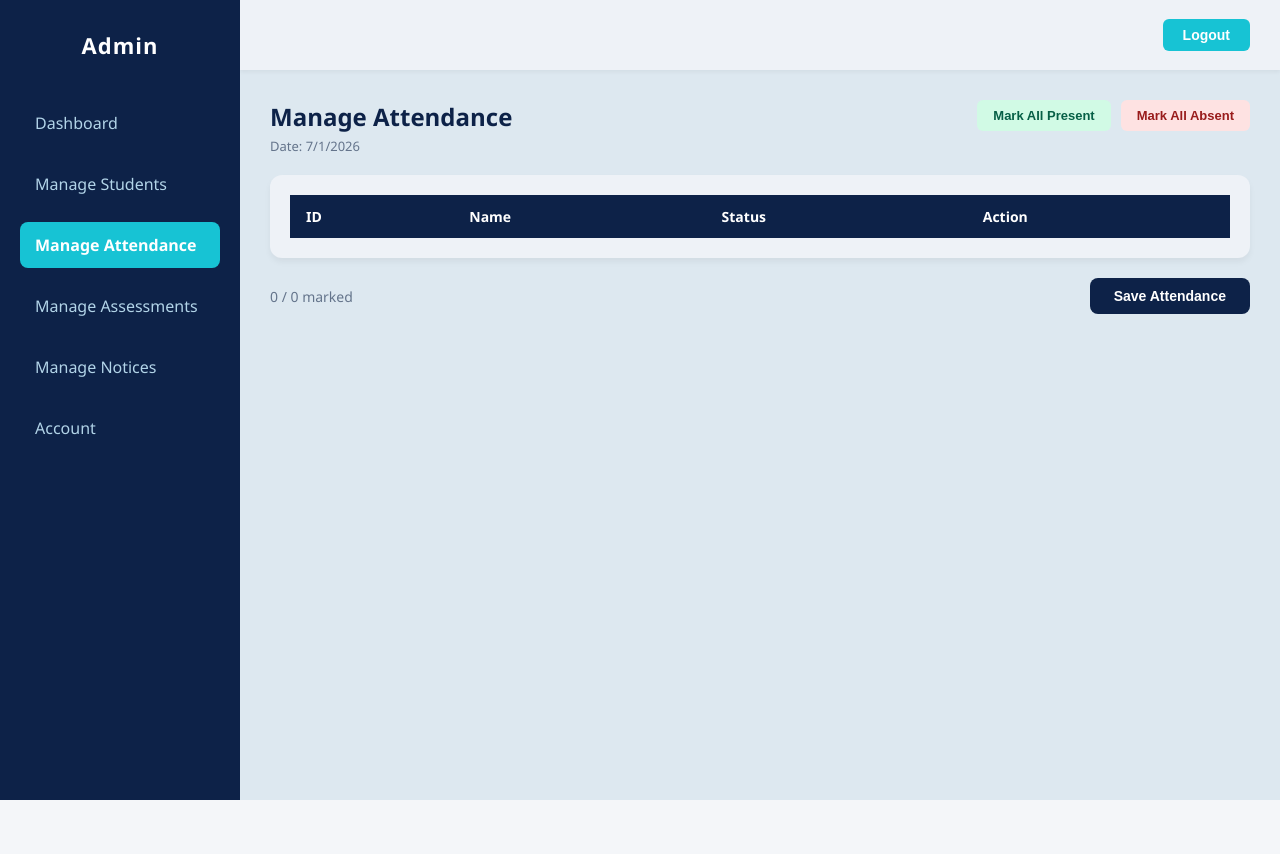
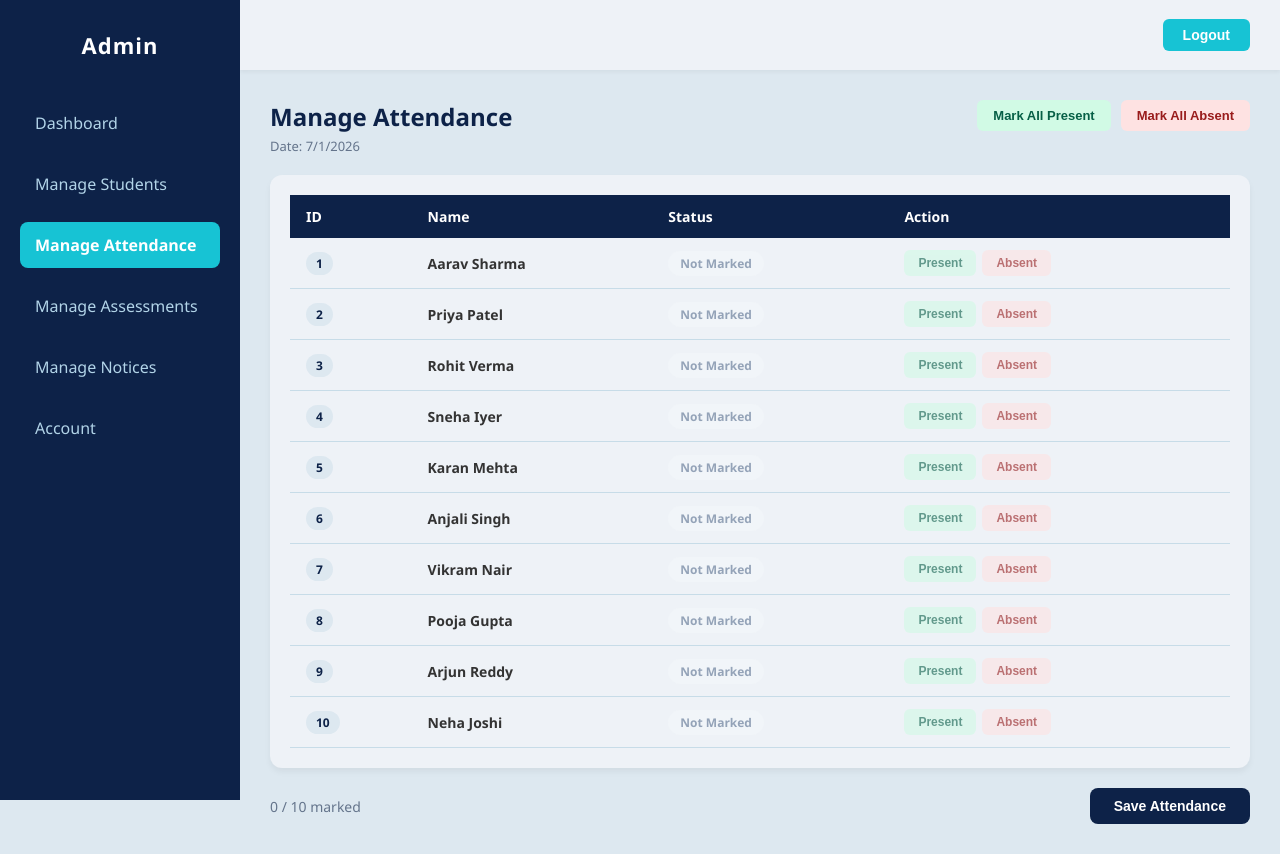
Before and after one commit to RajHarsh03/Student-Management-System-Angular, an Angular app in the folder student-management-system/: page /admin/attendance in a window 1280 px wide. Before the commit the page ends 800 px from the top, so only its background shows below. Built offline with nearby package versions, Linux system fonts and the light colour scheme; data requests are answered from the project's data file; sample sign-in values are in the browser's storage.

Commit message:
feat(dashboards): refactor admin attendance and student assessments UI

```diff
--- a/student-management-system/src/app/dashboard/admin-attendance/admin-attendance.ts
+++ b/student-management-system/src/app/dashboard/admin-attendance/admin-attendance.ts
@@ -1,8 +1,7 @@
-import { Component, OnInit } from '@angular/core';
+import { Component } from '@angular/core';
 import { CommonModule } from '@angular/common';
 import { RouterLink } from '@angular/router';
 import { AuthService } from '../../auth/auth.service';
-import { StudentService } from '../../services/student.service';
 
 interface AttendanceRow {
   id: string;
@@ -17,21 +16,25 @@ interface AttendanceRow {
   templateUrl: './admin-attendance.html',
   styleUrls: ['./admin-attendance.css']
 })
-export class AdminAttendanceComponent implements OnInit {
+export class AdminAttendanceComponent {
 
   today: string = new Date().toLocaleDateString();
-  rows: AttendanceRow[] = [];
   saved: boolean = false;
 
-  constructor(private authService: AuthService, private studentService: StudentService) {}
+  rows: AttendanceRow[] = [
+    { id: '1',  name: 'Aarav Sharma',  status: null },
+    { id: '2',  name: 'Priya Patel',   status: null },
+    { id: '3',  name: 'Rohit Verma',   status: null },
+    { id: '4',  name: 'Sneha Iyer',    status: null },
+    { id: '5',  name: 'Karan Mehta',   status: null },
+    { id: '6',  name: 'Anjali Singh',  status: null },
+    { id: '7',  name: 'Vikram Nair',   status: null },
+    { id: '8',  name: 'Pooja Gupta',   status: null },
+    { id: '9',  name: 'Arjun Reddy',   status: null },
+    { id: '10', name: 'Neha Joshi',    status: null },
+  ];
 
-  ngOnInit(): void {
-    this.studentService.getStudents().subscribe({
-      next: students => {
-        this.rows = students.map(s => ({ id: s.id, name: s.name, status: null }));
-      }
-    });
-  }
+  constructor(private authService: AuthService) {}
 
   mark(row: AttendanceRow, status: 'Present' | 'Absent'): void {
     row.status = status;
--- a/student-management-system/src/app/dashboard/student-assessments/student-assessments.css
+++ b/student-management-system/src/app/dashboard/student-assessments/student-assessments.css
@@ -11,6 +11,12 @@
 .page-body { padding:30px; }
 .page-title-row { margin-bottom:24px; }
 .page-title-row h1 { font-size:24px; color:#0d2248; font-weight:700; }
+
+.assessments-grid {
+  display: grid;
+  grid-template-columns: repeat(auto-fill, minmax(260px, 1fr));
+  gap: 16px;
+}
 
 .card { background:#eef2f7; border-radius:12px; padding:20px; box-shadow:0 4px 6px rgba(0,0,0,0.05); margin-bottom:16px; }
 
--- a/student-management-system/src/app/dashboard/student-assessments/student-assessments.html
+++ b/student-management-system/src/app/dashboard/student-assessments/student-assessments.html
@@ -22,6 +22,7 @@
         <h1>Assessments</h1>
       </div>
 
+      <div class="assessments-grid">
         <div class="assessment-card card" *ngFor="let a of assessments">
           <div class="assessment-header">
             <div>
@@ -49,5 +50,6 @@
           </p>
         </div>
       </div>
+    </div>
   </main>
 </div>
--- a/student-management-system/src/app/dashboard/student-assessments/student-assessments.ts
+++ b/student-management-system/src/app/dashboard/student-assessments/student-assessments.ts
@@ -27,11 +27,20 @@ export class StudentAssessmentsComponent {
   constructor(private authService: AuthService) {
     const stored = localStorage.getItem('adminAssessments');
     const adminList = stored ? JSON.parse(stored) : [];
-    this.assessments = adminList.map((a: any) => ({
-      ...a,
-      submitted: false,
-      fileName: ''
-    }));
+
+    if (adminList.length > 0) {
+      this.assessments = adminList.map((a: any) => ({
+        ...a,
+        submitted: false,
+        fileName: ''
+      }));
+    } else {
+      this.assessments = [
+        { id: 1, title: 'Angular Components Assignment', subject: 'Introduction to Angular', deadline: '2026-07-20', submitted: false, fileName: '', isUrgent: false },
+        { id: 2, title: 'Binary Trees Lab Report',       subject: 'Data Structures',         deadline: '2026-07-14', submitted: false, fileName: '', isUrgent: true  },
+        { id: 3, title: 'SQL Query Practice',            subject: 'Database Management',     deadline: '2026-07-25', submitted: false, fileName: '', isUrgent: false },
+      ];
+    }
   }
 
   onFileSelect(event: Event, assessment: Assessment): void {
```
Lines whose indentation alone changed are shown as unchanged.
